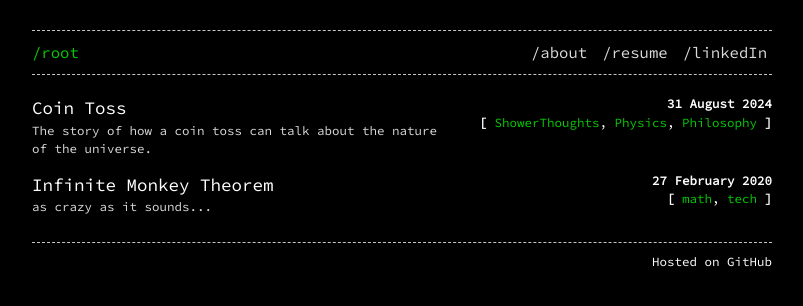
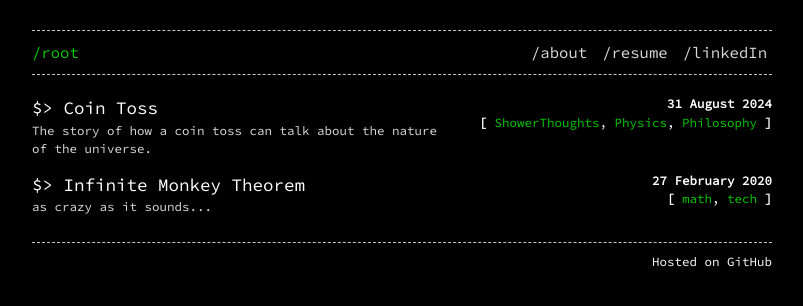
Before and after one commit to skbol/skbol.github.io, a Jekyll site: the page built from index.html, in a window 1280 px wide. Shown: the top 306 px of the page, without its empty margins (238-1041 px from the left). Built offline with Jekyll 4.4.1, drawn with Linux system fonts in a browser that asks for light colours.

Commit message:
Cosmetic Addition to home page

```diff
--- a/index.html
+++ b/index.html
@@ -9,7 +9,7 @@ layout: default
     {% endif %}
     <div class="post-card">
         <a class="title" href="{{site.baseurl}}{{ post.url }}">
-            {{ post.title }}
+            $> {{ post.title }}
         </a>
 
         <div class="details">
```
